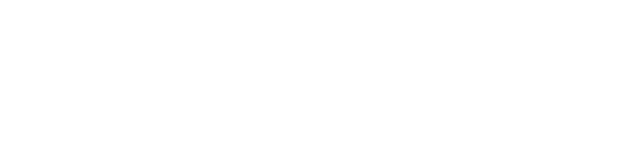
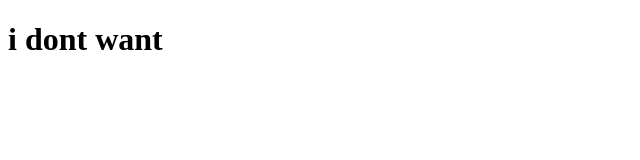
Before and after one commit to Godwin1603/gps-website, a plain HTML site: page index.html in a window 1280 px wide. Shown: the whole page, without its empty margins (0-640 px from the left). Drawn offline with Linux system fonts and the light colour scheme.

Commit message:
fix:changed h1

```diff
--- a/index.html
+++ b/index.html
@@ -6,6 +6,6 @@
     <title>frontend</title>
 </head>
 <body>
-
+    <h1>i dont want </h1>
 </body>
 </html>
```
